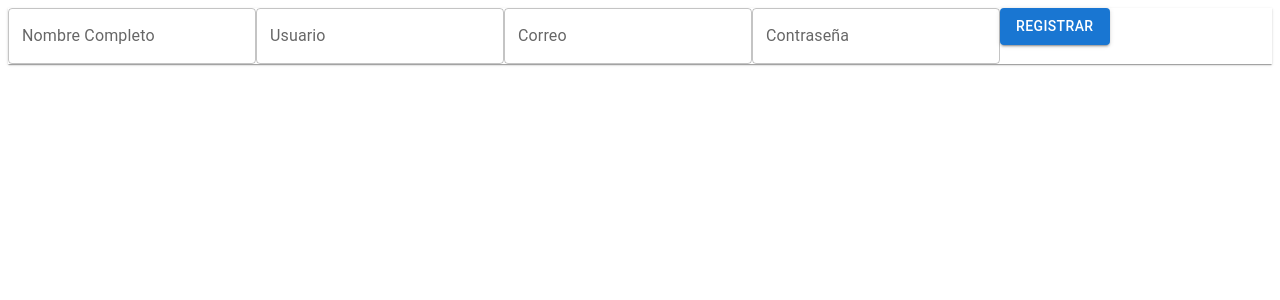
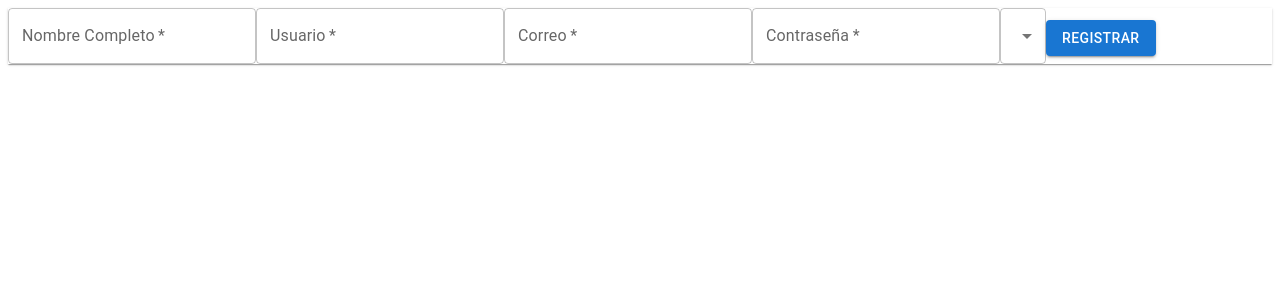
Before and after one commit to YunexTrafficSystem/YunexTrafficApp, a React (Vite) app: page / in a window 1280 px wide. Shown: the top 300 px of the page. Built offline with nearby package versions, Linux system fonts and the light colour scheme.

Commit message:
Agregado yarn

```diff
--- a/src/Table.jsx
+++ b/src/Table.jsx
@@ -1,4 +1,4 @@
- import { Button, Paper, Grid, TextField} from "@mui/material"
+ import { Button, Paper, Grid, TextField, Select, MenuItem, OutlinedInput } from "@mui/material"
 
 function Table() {
     <br />
@@ -6,10 +6,14 @@ function Table() {
         <>
             <Grid>
                 <Paper square >
-                <TextField id="outlined-basic" label="Nombre Completo" variant="outlined" />
-                <TextField id="outlined-basic" label="Usuario" variant="outlined" />
-                <TextField id="outlined-basic" label="Correo" variant="outlined"/>
-                <TextField id="outlined-password-input" label="Contraseña" type="password" autoComplete="current-password"/>
+                <TextField id="outlined-basic" label="Nombre Completo" variant="outlined" required />
+                <TextField id="outlined-basic" label="Usuario" variant="outlined" required/>
+                <TextField id="outlined-basic" label="Correo" variant="outlined" required/>
+                <TextField id="outlined-password-input" label="Contraseña" type="password" autoComplete="current-password" required/>
+                <Select id="ontlined-basic"  input={<OutlinedInput label="Name" />} variant="outlined">
+                    <MenuItem value="1">Hola</MenuItem>
+                    <MenuItem value="2">Hola</MenuItem>
+                </Select>
                 <Button variant="contained">Registrar</Button>
                 </Paper>
             </Grid>
```
